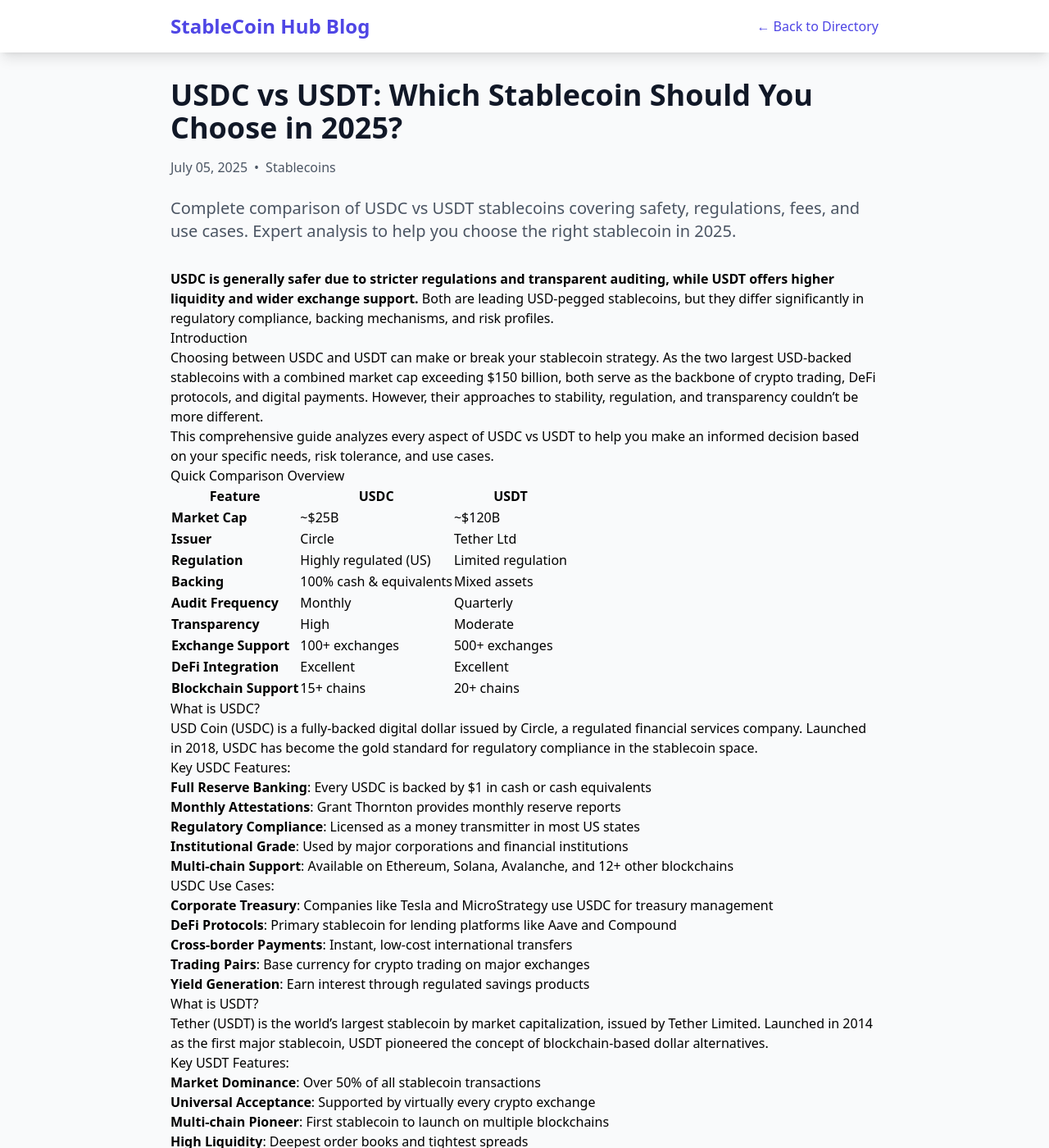
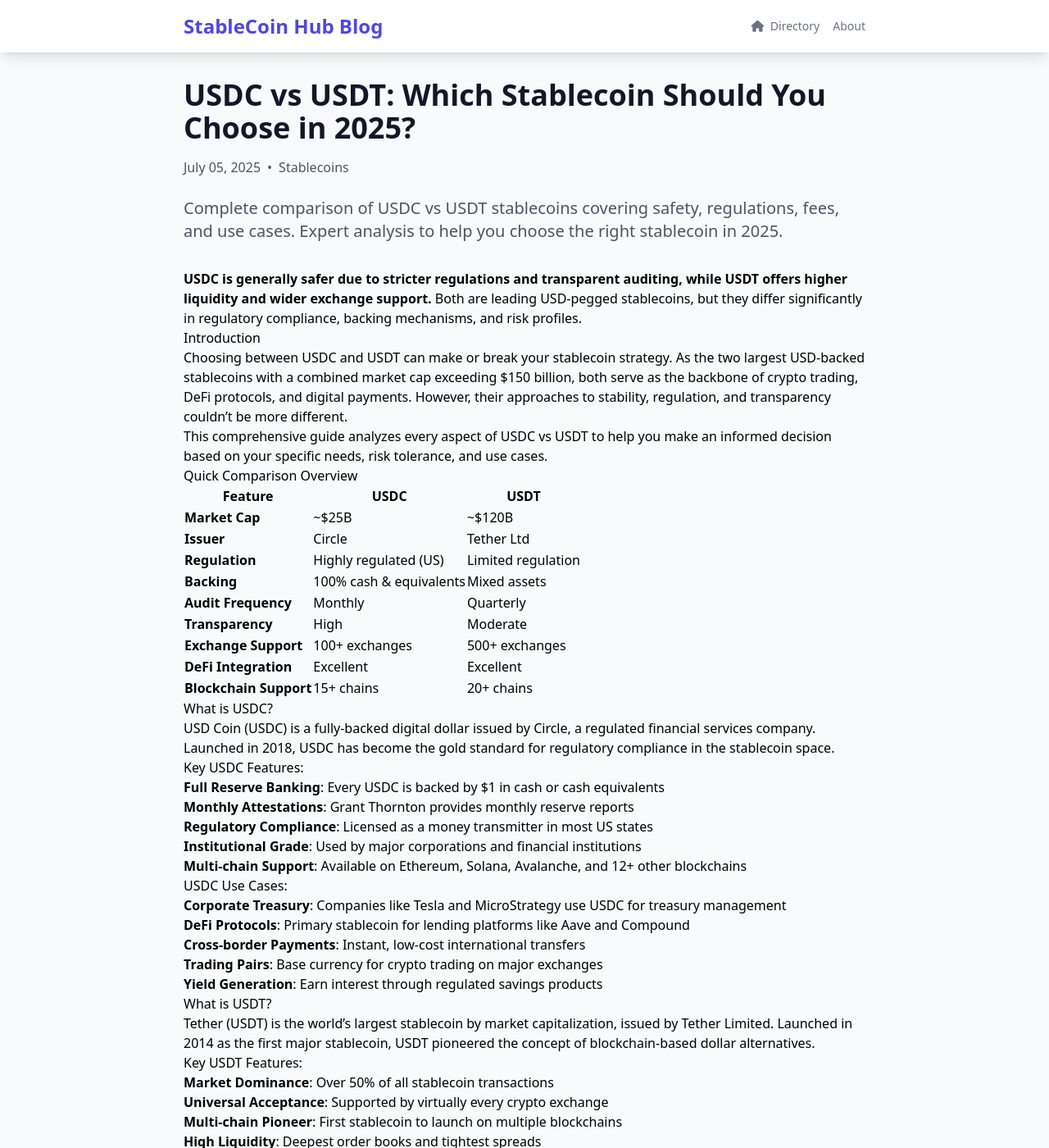
Before and after one commit to gummybearsk/stablecoinhub-blog, a Jekyll site: the page built from _posts/2025-07-05-usdc-vs-usdt-complete-guide.md, in a window 1280 px wide and 1400 px high. Shown: the whole window at 82% size. Built offline with Jekyll 4.4.1, drawn with Linux system fonts in a browser that asks for light colours; nearby versions of some CDN libraries; some of the changed text lies outside the part shown.

Commit message:
change code

```diff
--- a/_layouts/default.html
+++ b/_layouts/default.html
@@ -1,34 +1,90 @@
 <!DOCTYPE html>
-<html>
+<html lang="en">
 <head>
-    <meta charset="utf-8">
-    <meta name="viewport" content="width=device-width, initial-scale=1">
+    <!-- Google Analytics -->
+    {% if site.google_analytics %}
+    <script async src="https://www.googletagmanager.com/gtag/js?id={{ site.google_analytics }}"></script>
+    <script>
+      window.dataLayer = window.dataLayer || [];
+      function gtag(){dataLayer.push(arguments);}
+      gtag('js', new Date());
+      gtag('config', '{{ site.google_analytics }}');
+    </script>
+    {% endif %}
+
+    <meta charset="UTF-8">
+    <meta name="viewport" content="width=device-width, initial-scale=1.0">
     <title>{% if page.title %}{{ page.title }} - {% endif %}{{ site.title }}</title>
     <meta name="description" content="{% if page.description %}{{ page.description }}{% else %}{{ site.description }}{% endif %}">
+
+    <!-- Tailwind CSS -->
     <script src="https://cdn.tailwindcss.com"></script>
     <link href="https://cdnjs.cloudflare.com/ajax/libs/font-awesome/6.0.0/css/all.min.css" rel="stylesheet">
+
+    <style>
+        .prose h1 { @apply text-3xl font-bold text-gray-900 mb-6; }
+        .prose h2 { @apply text-2xl font-bold text-gray-900 mb-4 mt-8; }
+        .prose h3 { @apply text-xl font-semibold text-gray-900 mb-3 mt-6; }
+        .prose p { @apply text-gray-700 mb-4 leading-relaxed; }
+        .prose ul, .prose ol { @apply text-gray-700 mb-4 pl-6; }
+        .prose li { @apply mb-1; }
+        .prose table { @apply w-full border-collapse border border-gray-300 mb-6; }
+        .prose th { @apply border border-gray-300 bg-gray-100 px-4 py-2 font-semibold; }
+        .prose td { @apply border border-gray-300 px-4 py-2; }
+        .prose blockquote { @apply border-l-4 border-indigo-500 pl-4 italic text-gray-600 mb-4; }
+        .prose a { @apply text-indigo-600 hover:text-indigo-800 underline; }
+        .prose strong { @apply font-semibold text-gray-900; }
+        .prose code { @apply bg-gray-100 px-2 py-1 rounded text-sm font-mono text-gray-800; }
+        .prose pre { @apply bg-gray-100 p-4 rounded-lg overflow-x-auto mb-4; }
+        .prose img { @apply max-w-full h-auto rounded-lg shadow-sm mb-4; }
+
+        .gradient-bg { background: linear-gradient(135deg, #667eea 0%, #764ba2 100%); }
+        .fade-in { opacity: 0; transform: translateY(20px); animation: fadeIn 0.6s ease forwards; }
+        @keyframes fadeIn { to { opacity: 1; transform: translateY(0); } }
+    </style>
 </head>
-<body class="bg-gray-50">
-    <nav class="bg-white shadow-lg">
-        <div class="max-w-4xl mx-auto px-4 py-4">
-            <div class="flex justify-between items-center">
-                <h1 class="text-2xl font-bold text-indigo-600">
-                    <a href="/">StableCoin Hub Blog</a>
-                </h1>
-                <a href="https://stablecoinhub.com" class="text-indigo-600 hover:text-indigo-800">
-                    ← Back to Directory
-                </a>
+<body class="bg-gray-50 min-h-screen">
+    <!-- Navigation -->
+    <nav class="bg-white shadow-lg sticky top-0 z-50">
+        <div class="max-w-4xl mx-auto px-4 sm:px-6 lg:px-8">
+            <div class="flex justify-between items-center h-16">
+                <div class="flex items-center">
+                    <a href="/" class="text-xl sm:text-2xl font-bold text-indigo-600">{{ site.title }}</a>
+                </div>
+                <div class="flex items-center space-x-4">
+                    <a href="https://stablecoinhub.pro" class="text-gray-500 hover:text-indigo-600 text-sm font-medium">
+                        <i class="fas fa-home mr-1"></i> Directory
+                    </a>
+                    <a href="/about" class="text-gray-500 hover:text-indigo-600 text-sm font-medium">About</a>
+                </div>
             </div>
         </div>
     </nav>
 
-    <main class="max-w-4xl mx-auto px-4 py-8">
+    <!-- Main Content -->
+    <main class="max-w-4xl mx-auto px-4 sm:px-6 lg:px-8 py-8">
         {{ content }}
     </main>
 
+    <!-- Footer -->
     <footer class="bg-gray-900 text-white py-8 mt-16">
-        <div class="max-w-4xl mx-auto px-4 text-center">
-            <p>&copy; 2025 StableCoin Hub. All rights reserved.</p>
+        <div class="max-w-4xl mx-auto px-4 sm:px-6 lg:px-8">
+            <div class="text-center">
+                <h3 class="text-lg font-bold mb-2">{{ site.title }}</h3>
+                <p class="text-gray-400 text-sm mb-4">{{ site.description }}</p>
+                <div class="flex justify-center space-x-4">
+                    <a href="https://stablecoinhub.pro" class="text-gray-400 hover:text-white transition">
+                        <i class="fas fa-home"></i>
+                    </a>
+                    <a href="#" class="text-gray-400 hover:text-white transition">
+                        <i class="fab fa-twitter"></i>
+                    </a>
+                    <a href="#" class="text-gray-400 hover:text-white transition">
+                        <i class="fab fa-github"></i>
+                    </a>
+                </div>
+                <p class="text-gray-400 text-sm mt-4">&copy; 2025 StableCoin Hub. All rights reserved.</p>
+            </div>
         </div>
     </footer>
 </body>
```
